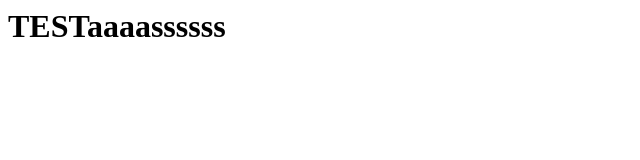
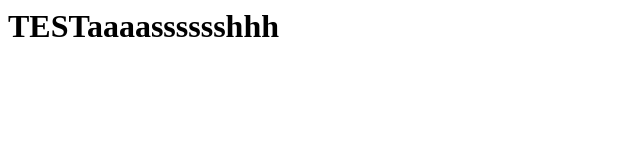
Before and after one commit to rafaldabrowski82/teamcity-git, a plain HTML site: page index.html in a window 1280 px wide. Shown: the whole page, without its empty margins (0-640 px from the left). Drawn offline with Linux system fonts and the light colour scheme.

Commit message:
Update header text in index.html

```diff
--- a/index.html
+++ b/index.html
@@ -1,5 +1,5 @@
 <html>
 	<body>
-		<h1>TESTaaaassssss</h1>
+		<h1>TESTaaaasssssshhh</h1>
 	</body>
 </html>
```
